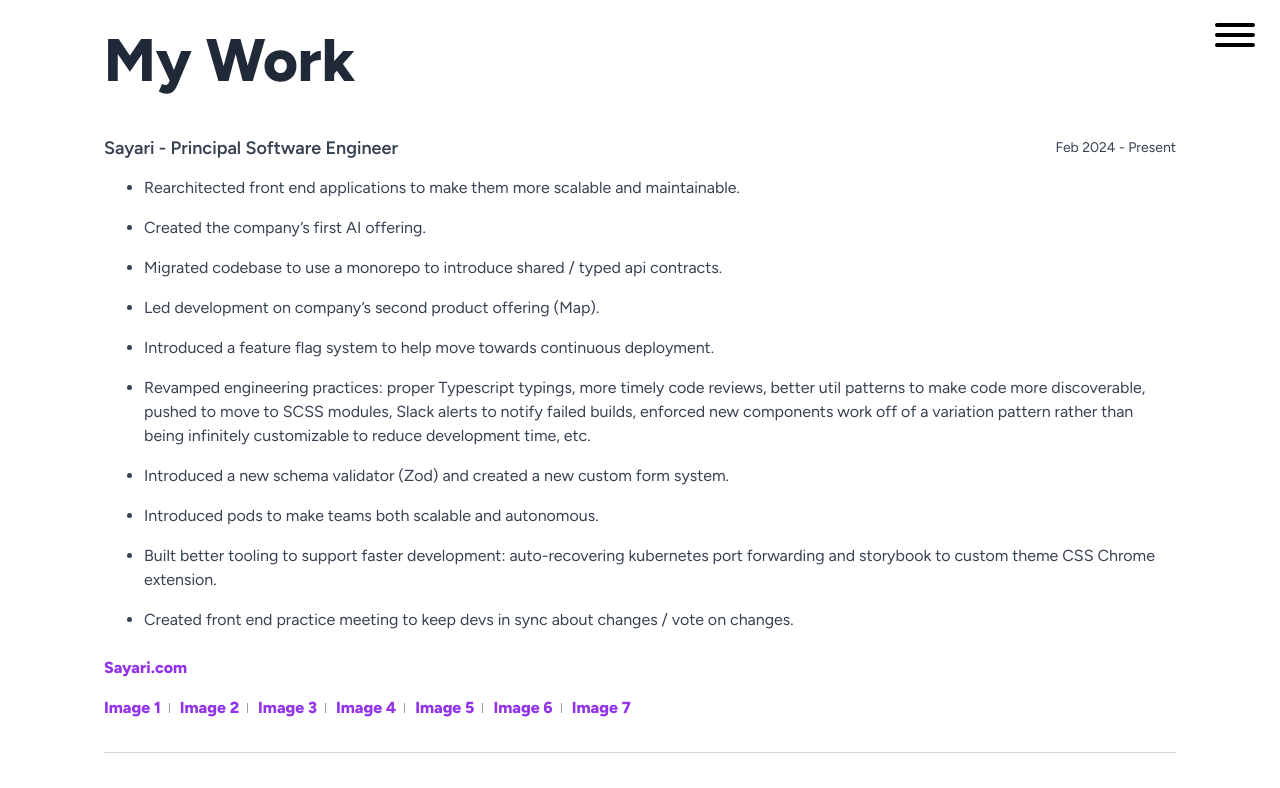
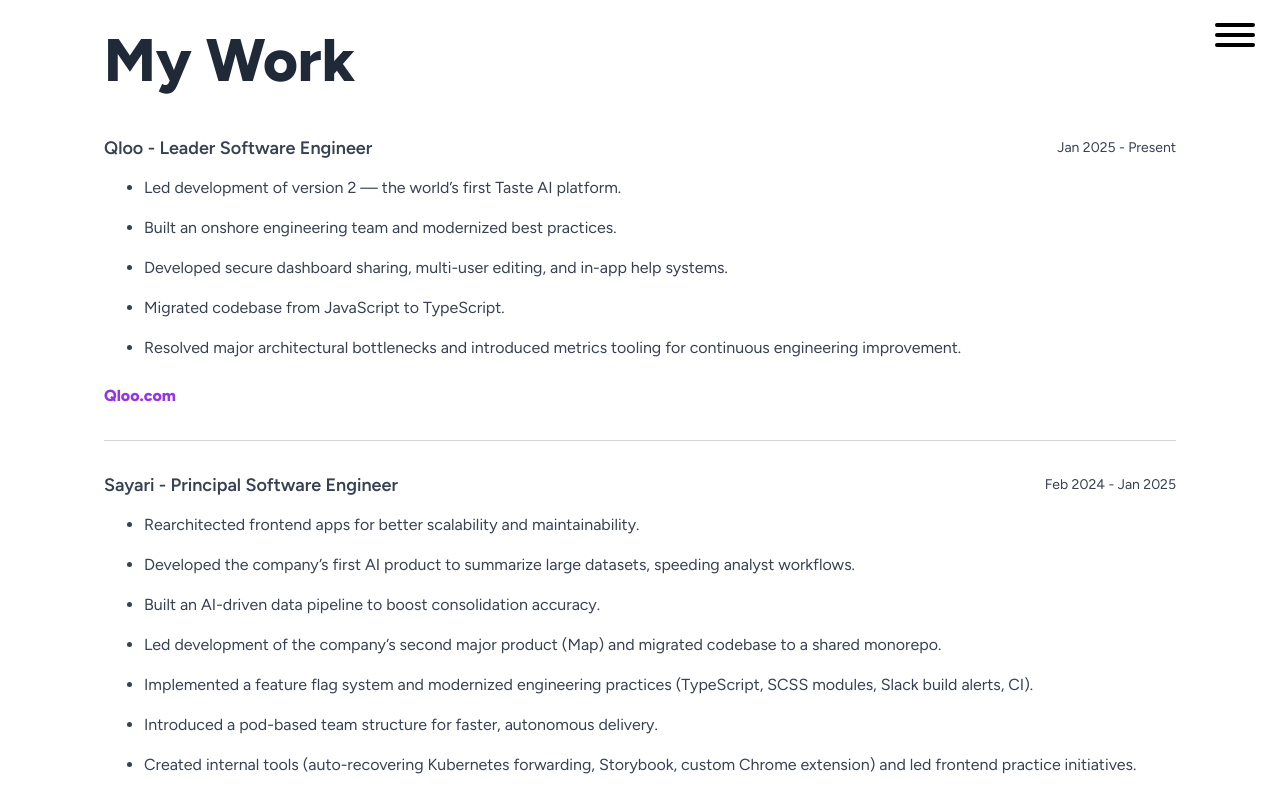
Before and after one commit to Doelfke/DavidOelfke, a Next.js app: page /my-work in a window 1280 px wide. Shown: the top 788 px of the page. Built offline with nearby package versions, Linux system fonts and the light colour scheme.

Commit message:
Update work history

```diff
--- a/src/data/tech.ts
+++ b/src/data/tech.ts
@@ -1,5 +1,6 @@
 export const TECH = [
   '.NET',
+  'AI',
   'Ant Design (AntD)',
   'AWS',
   'Akamai',
@@ -89,6 +90,7 @@
   'Powershell',
   'Prisma',
   'Pug',
+  'Python',
   'REST',
   'React',
   'React Hook Form',
--- a/src/data/workHistory.ts
+++ b/src/data/workHistory.ts
@@ -8,22 +8,35 @@
   images: string[];
 }
 
+const qloo = {
+  companyName: 'Qloo',
+  position: 'Leader Software Engineer',
+  startDate: 'Jan 2025',
+  endDate: 'Present',
+  accomplishments: [
+    'Led development of version 2 — the world’s first Taste AI platform.',
+    'Built an onshore engineering team and modernized best practices.',
+    'Developed secure dashboard sharing, multi-user editing, and in-app help systems.',
+    'Migrated codebase from JavaScript to TypeScript.',
+    'Resolved major architectural bottlenecks and introduced metrics tooling for continuous engineering improvement.'
+  ],
+  images: [],
+  domains: ['Qloo.com']
+};
+
 const sayari = {
   companyName: 'Sayari',
   position: 'Principal Software Engineer',
   startDate: 'Feb 2024',
-  endDate: 'Present',
+  endDate: 'Jan 2025',
   accomplishments: [
-    'Rearchitected front end applications to make them more scalable and maintainable.',
-    'Created the company’s first AI offering.',
-    'Migrated codebase to use a monorepo to introduce shared / typed api contracts.',
-    'Led development on company’s second product offering (Map).',
-    'Introduced a feature flag system to help move towards continuous deployment.',
-    'Revamped engineering practices: proper Typescript typings, more timely code reviews, better util patterns to make code more discoverable, pushed to move to SCSS modules, Slack alerts to notify failed builds, enforced new components work off of a variation pattern rather than being infinitely customizable to reduce development time, etc.',
-    'Introduced a new schema validator (Zod) and created a new custom form system.',
-    'Introduced pods to make teams both scalable and autonomous.',
-    'Built better tooling to support faster development: auto-recovering kubernetes port forwarding and storybook to custom theme CSS Chrome extension.',
-    'Created front end practice meeting to keep devs in sync about changes / vote on changes.'
+    'Rearchitected frontend apps for better scalability and maintainability.',
+    'Developed the company’s first AI product to summarize large datasets, speeding analyst workflows.',
+    'Built an AI-driven data pipeline to boost consolidation accuracy.',
+    'Led development of the company’s second major product (Map) and migrated codebase to a shared monorepo.',
+    'Implemented a feature flag system and modernized engineering practices (TypeScript, SCSS modules, Slack build alerts, CI).',
+    'Introduced a pod-based team structure for faster, autonomous delivery.',
+    'Created internal tools (auto-recovering Kubernetes forwarding, Storybook, custom Chrome extension) and led frontend practice initiatives.'
   ],
   images: ['Sayari1.png', 'Sayari2.png', 'Sayari3.png', 'Sayari4.png', 'Sayari5.png', 'Sayari6.png', 'Sayari7.png'],
   domains: ['Sayari.com']
@@ -150,4 +163,4 @@
   domains: []
 };
 
-export const WORK_HISTORY: Work[] = [sayari, freelance, microsoft, rocket, buildium, rls, tsd, emc, cdu];
+export const WORK_HISTORY: Work[] = [qloo, sayari, freelance, microsoft, rocket, buildium, rls, tsd, emc, cdu];
```
